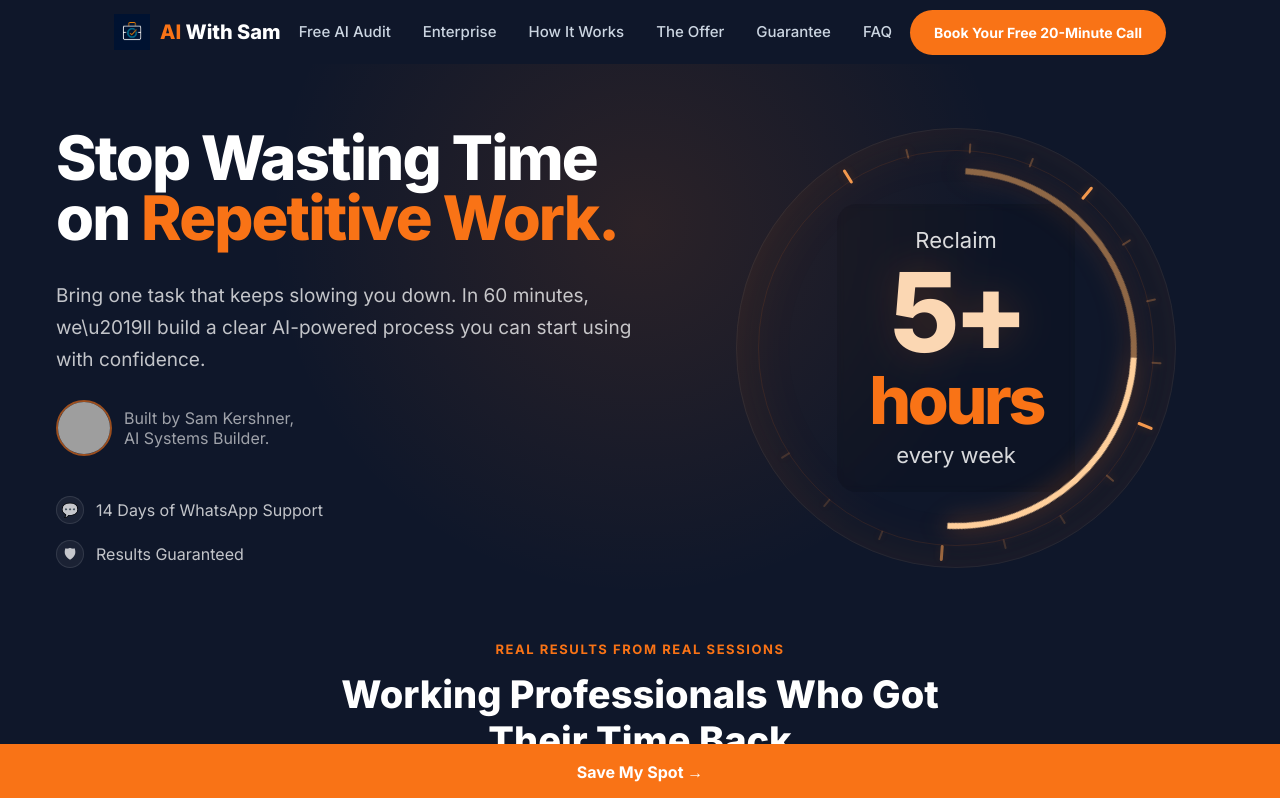
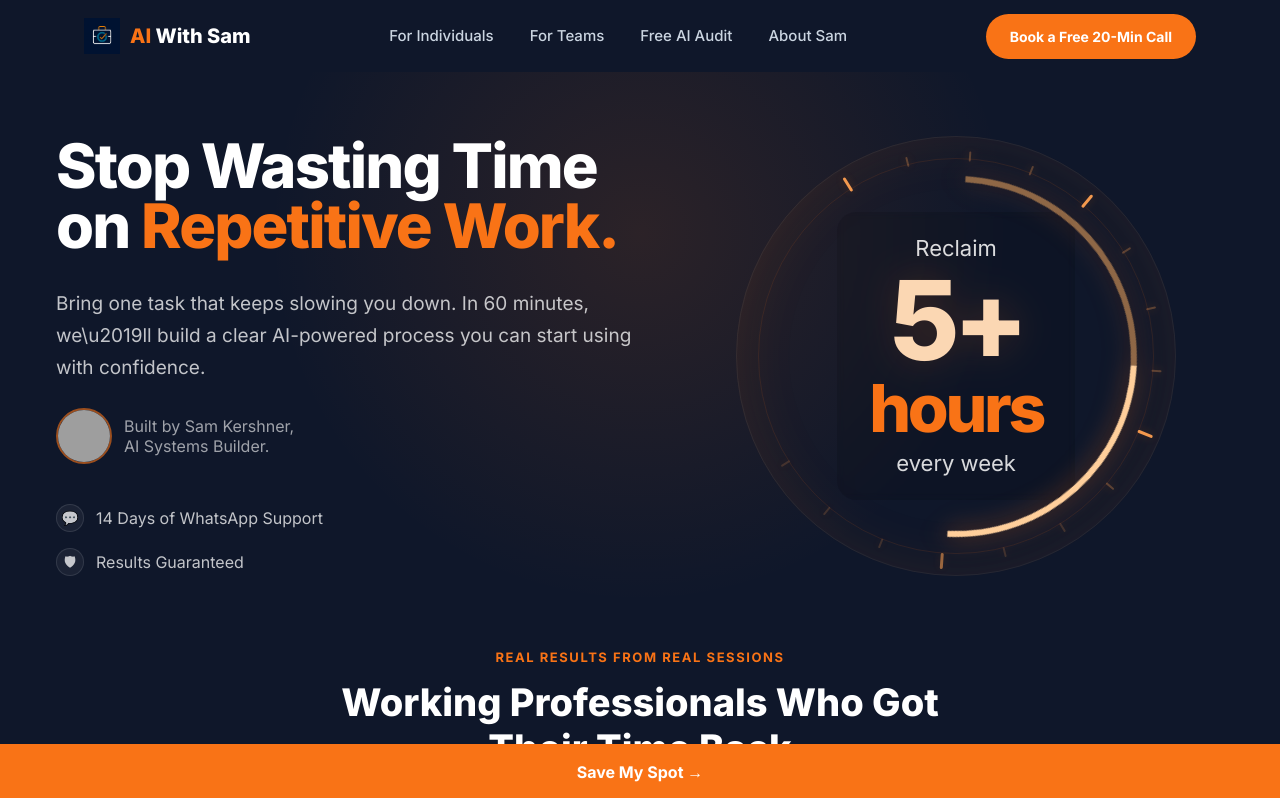
Before and after one commit to samkershner1234-aisk/ai-with-sam, a React (Vite) app: page / in a window 1280 px wide. Shown: the top 798 px of the page. Built offline with nearby package versions, Linux system fonts and the light colour scheme; grey boxes are pictures that could not be loaded.

Commit message:
aSimplify Navbar: For Individuals/For Teams/Free AI Audit/About Sam + variant CTA

```diff
--- a/src/components/landing/Navbar.jsx
+++ b/src/components/landing/Navbar.jsx
@@ -1,47 +1,63 @@
 import { useState, useEffect } from "react";
-import { CTA_URL } from "./constants";
 import { Link } from "react-router-dom";
+import { CTA_URL, TEAM_BOOKING_URL } from "./constants";
 
-export default function Navbar() {
+// Shared site navigation used on both the Home (individual) page and the
+// Teams page. The middle links and destinations stay constant; only the
+// primary call-to-action changes by page context via the `variant` prop.
+export default function Navbar({ variant = "home" }) {
   const [open, setOpen] = useState(false);
   const [scrolled, setScrolled] = useState(false);
   useEffect(() => {
     const fn = () => setScrolled(window.scrollY > 20);
-    window.addEventListener("scroll", fn, {passive:true});
+    window.addEventListener("scroll", fn, { passive: true });
     return () => window.removeEventListener("scroll", fn);
   }, []);
+
+  const isTeams = variant === "teams";
+  const ctaHref = isTeams ? TEAM_BOOKING_URL : CTA_URL;
+  const ctaLabel = isTeams ? "Discuss a Team Pilot" : "Book a Free 20-Min Call";
+
   const links = [
-    {label:"How It Works",href:"#how-it-works"},
-    {label:"The Offer",href:"#offer"},
-    {label:"Guarantee",href:"#guarantee"},
-    {label:"FAQ",href:"#faq"},
+    { label: "For Individuals", to: "/" },
+    { label: "For Teams", to: "/teams" },
+    { label: "Free AI Audit", to: "/ai-time-waste-audit" },
+    { label: "About Sam", to: "/#about" },
   ];
+
   return (
-    <nav style={{background:"#0F172A",height:"64px",position:"sticky",top:0,zIndex:1000,borderBottom:scrolled?"1px solid #1E293B":"none"}}>
-      <div style={{maxWidth:"1100px",margin:"0 auto",padding:"0 24px",height:"100%",display:"flex",alignItems:"center",justifyContent:"space-between"}}>
-        <div onClick={() => window.scrollTo({top:0,behavior:"smooth"})} style={{display:"flex",alignItems:"center",gap:"10px",cursor:"pointer"}}>
-          <img src="/logo.png" alt="AI With Sam Logo" style={{height:"36px",width:"36px",objectFit:"contain"}} />
-          <span style={{fontWeight:800,color:"#FFFFFF",fontSize:"20px"}}><span style={{color:"#F97316"}}>AI</span> With Sam</span>
+    <nav style={{ background: "#0F172A", height: "72px", position: "sticky", top: 0, zIndex: 1000, borderBottom: scrolled ? "1px solid #1E293B" : "none" }}>
+      <div style={{ maxWidth: "1160px", margin: "0 auto", padding: "0 24px", height: "100%", display: "flex", alignItems: "center", justifyContent: "space-between", gap: "16px" }}>
+        <Link to="/" style={{ display: "flex", alignItems: "center", gap: "10px", textDecoration: "none", flex: "0 0 auto" }}>
+          <img src="/logo.png" alt="AI With Sam Logo" style={{ height: "36px", width: "36px", objectFit: "contain" }} />
+          <span style={{ fontWeight: 800, color: "#FFFFFF", fontSize: "20px", whiteSpace: "nowrap" }}><span style={{ color: "#F97316" }}>AI</span> With Sam</span>
+        </Link>
+
+        <div className="desk-nav" style={{ display: "flex", gap: "36px", alignItems: "center" }}>
+          {links.map((l) => (
+            <Link key={l.to} to={l.to} style={{ color: "#CBD5E1", fontSize: "15px", fontWeight: 500, textDecoration: "none", whiteSpace: "nowrap" }}>{l.label}</Link>
+          ))}
         </div>
-        <div className="desk-nav" style={{display:"flex",gap:"32px",alignItems:"center"}}>
-          <Link to="/ai-time-waste-audit" style={{color:"#CBD5E1",fontSize:"15px",fontWeight:500,textDecoration:"none"}}>Free AI Audit</Link>
-          <Link to="/teams" style={{color:"#CBD5E1",fontSize:"15px",fontWeight:500,textDecoration:"none"}}>Enterprise</Link>
-          {links.map(l=><a key={l.href} href={l.href} style={{color:"#CBD5E1",fontSize:"15px",fontWeight:500,textDecoration:"none"}}>{l.label}</a>)}
-        </div>
-        <a href={CTA_URL} target="_blank" rel="noopener noreferrer" className="desk-cta" style={{background:"#F97316",color:"#FFFFFF",fontWeight:700,fontSize:"14px",padding:"12px 24px",borderRadius:"50px",textDecoration:"none"}}>Book Your Free 20-Minute Call</a>
-        <button onClick={()=>setOpen(!open)} className="mob-burger" style={{background:"none",border:"none",cursor:"pointer",color:"#FFFFFF",padding:"8px"}}>
+
+        <a href={ctaHref} target="_blank" rel="noopener noreferrer" className="desk-cta" style={{ background: "#F97316", color: "#FFFFFF", fontWeight: 700, fontSize: "14px", padding: "12px 24px", borderRadius: "50px", textDecoration: "none", whiteSpace: "nowrap", flex: "0 0 auto" }}>{ctaLabel}</a>
+
+        <button onClick={() => setOpen(!open)} aria-label={open ? "Close menu" : "Open menu"} aria-expanded={open} className="mob-burger" style={{ background: "none", border: "none", cursor: "pointer", color: "#FFFFFF", padding: "8px" }}>
           <svg width="24" height="24" fill="none" stroke="currentColor" strokeWidth="2">
-            {open?<path d="M6 18L18 6M6 6l12 12"/>:<><line x1="3" y1="6" x2="21" y2="6"/><line x1="3" y1="12" x2="21" y2="12"/><line x1="3" y1="18" x2="21" y2="18"/></>}
+            {open ? <path d="M6 18L18 6M6 6l12 12" /> : <><line x1="3" y1="6" x2="21" y2="6" /><line x1="3" y1="12" x2="21" y2="12" /><line x1="3" y1="18" x2="21" y2="18" /></>}
           </svg>
         </button>
       </div>
-      {open&&<div style={{background:"#0F172A",borderTop:"1px solid #1E293B",padding:"16px 24px 24px"}}>
-        <Link to="/ai-time-waste-audit" onClick={()=>setOpen(false)} style={{display:"block",color:"#CBD5E1",fontSize:"16px",fontWeight:500,padding:"12px 0",textDecoration:"none",borderBottom:"1px solid #1E293B"}}>Free AI Audit</Link>
-        <Link to="/teams" onClick={()=>setOpen(false)} style={{display:"block",color:"#CBD5E1",fontSize:"16px",fontWeight:500,padding:"12px 0",textDecoration:"none",borderBottom:"1px solid #1E293B"}}>Enterprise</Link>
-        {links.map(l=><a key={l.href} href={l.href} onClick={()=>setOpen(false)} style={{display:"block",color:"#CBD5E1",fontSize:"16px",fontWeight:500,padding:"12px 0",textDecoration:"none",borderBottom:"1px solid #1E293B"}}>{l.label}</a>)}
-        <a href={CTA_URL} target="_blank" rel="noopener noreferrer" style={{display:"block",marginTop:"16px",background:"#F97316",color:"#FFFFFF",fontWeight:700,fontSize:"16px",padding:"16px 24px",borderRadius:"50px",textDecoration:"none",textAlign:"center"}}>Book Your Free 20-Minute Call</a>
-      </div>}
-      <style>{`@media(max-width:768px){.desk-nav{display:none!important}.desk-cta{display:none!important}.mob-burger{display:block!important}}@media(min-width:769px){.mob-burger{display:none!important}}`}</style>
+
+      {open && (
+        <div style={{ background: "#0F172A", borderTop: "1px solid #1E293B", padding: "12px 24px 24px" }}>
+          {links.map((l) => (
+            <Link key={l.to} to={l.to} onClick={() => setOpen(false)} style={{ display: "block", color: "#CBD5E1", fontSize: "16px", fontWeight: 500, padding: "14px 0", textDecoration: "none", borderBottom: "1px solid #1E293B" }}>{l.label}</Link>
+          ))}
+          <a href={ctaHref} target="_blank" rel="noopener noreferrer" onClick={() => setOpen(false)} style={{ display: "block", marginTop: "18px", background: "#F97316", color: "#FFFFFF", fontWeight: 700, fontSize: "16px", padding: "16px 24px", borderRadius: "50px", textDecoration: "none", textAlign: "center" }}>{ctaLabel}</a>
+        </div>
+      )}
+
+      <style>{`@media(max-width:900px){.desk-nav{display:none!important}.desk-cta{display:none!important}.mob-burger{display:block!important}}@media(min-width:901px){.mob-burger{display:none!important}}`}</style>
     </nav>
   );
 }
```
